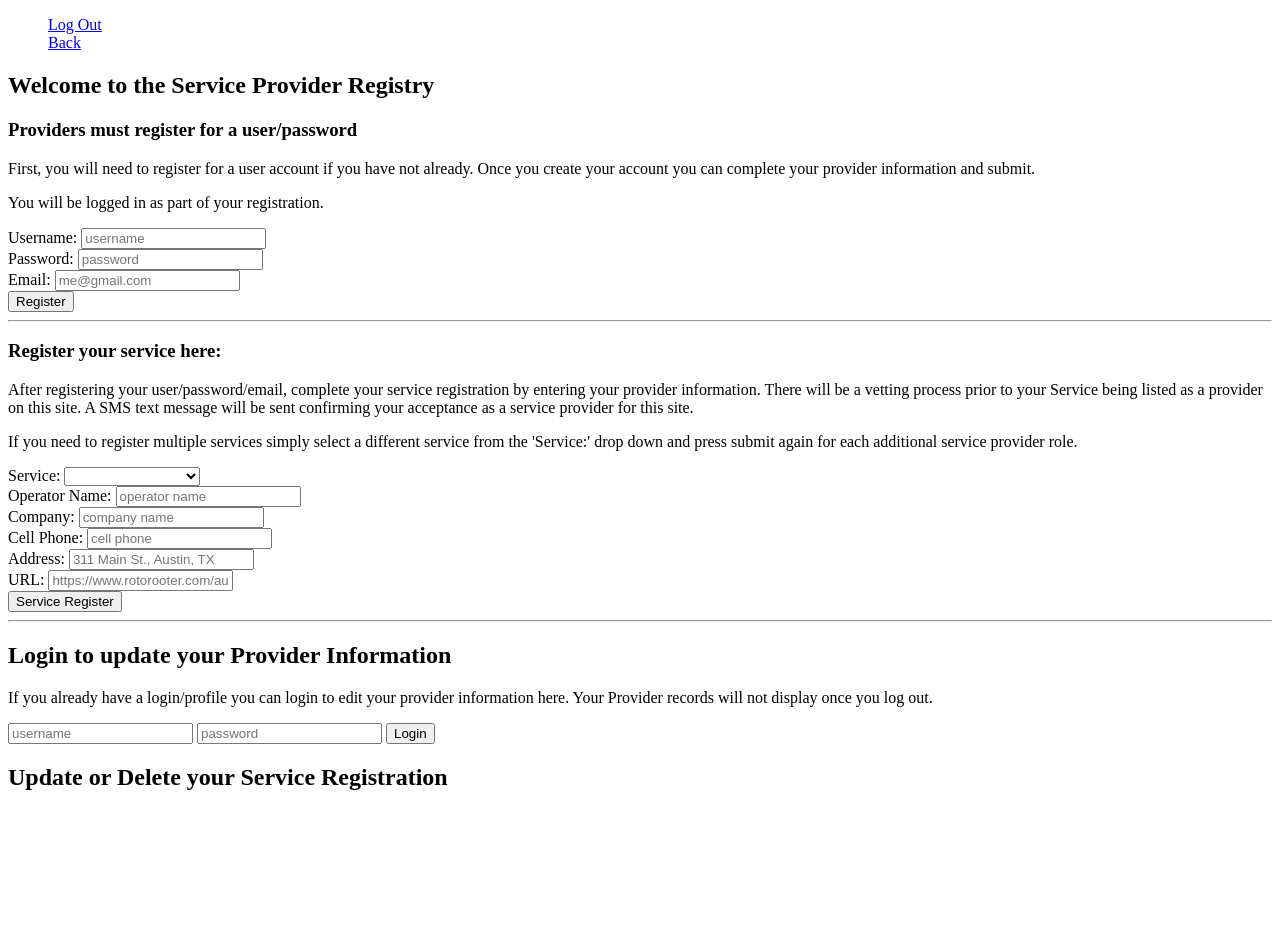
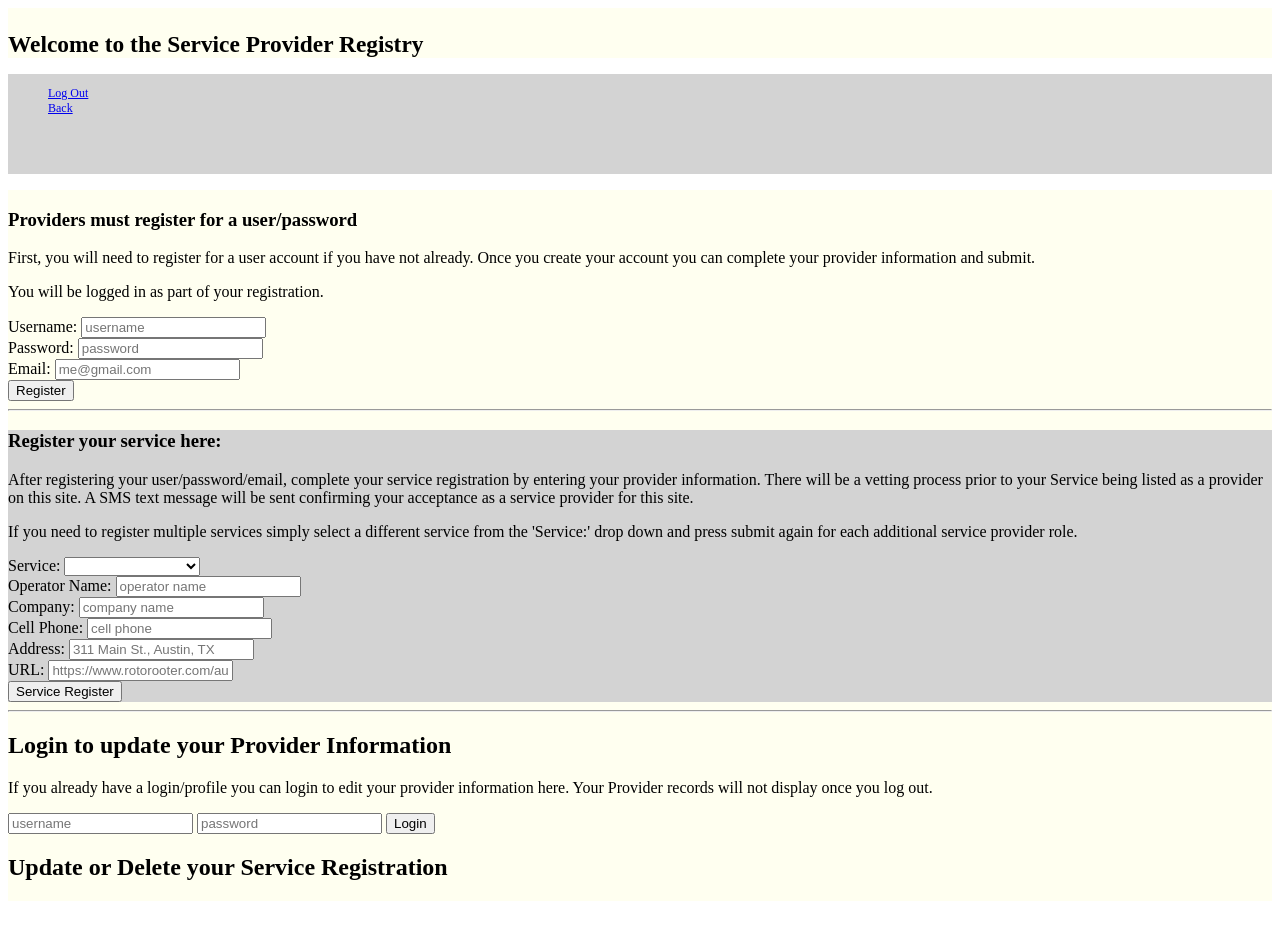
Before and after one commit to lin1ood/GA-FinalProject-Frontend, a website: page public/views/register.html in a window 1280 px wide. Before the commit the page ends 811 px from the top, so only its background shows below. Drawn offline with nearby package versions, Linux system fonts and the light colour scheme; no server answers.

Commit message:
styling for registration page

```diff
--- a/public/views/register.html
+++ b/public/views/register.html
@@ -9,6 +9,12 @@
     <title>Register</title>
   </head>
   <body ng-controller="mainController as ctrl">
+    <div class="grid">
+      <div class="title">
+        <h3>Welcome to the Service Provider Registry</h3>
+      </div>
+      <div class="links">
+
         <header>
           <nav id="top-nav">
             <ul>
@@ -17,9 +23,11 @@
            </ul>
           </nav>
       </header>
+    </div>
 
 
-    <h2>Welcome to the Service Provider Registry</h2>
+    <div class="listing">
+
     <h3>Providers must register for a user/password</h3>
     <p>First, you will need to register for a user account if you have not already.  Once you create your account you can complete your provider information and submit.</p>
     <p>You will be logged in as part of your registration.</p>
@@ -31,6 +39,7 @@
     </form>
 
     <hr/>
+<div>
 
     <h3>Register your service here:</h3>
     <p>After registering your user/password/email, complete your service registration by entering your provider information. There will be a vetting process prior to your Service being listed as a provider on this site.  A SMS text message will be sent confirming your acceptance as a service provider for this site.</p>
@@ -52,6 +61,7 @@
       URL: <input ng-model="providerData.url" type="url"  placeholder="https://www.rotorooter.com/austin/"><br/>
       <input type="submit" value="Service Register"/>
     </form>
+  </div>
 
     <hr>
 
@@ -62,6 +72,7 @@
       <input type="password" ng-model="userLogin.password" placeholder="password"/>
       <input type="submit" value="Login"/>
     </form>
+<div>
 
     <h2>Update or Delete your Service Registration</h2>
     <!--  List services associated with this user -->
@@ -87,6 +98,11 @@
       <input type="submit" value="Update this Service"/>
     </form>
   </ul>
+</div>
+
+</div>
+
+</div>
 
 
 
```
Lines whose indentation alone changed are shown as unchanged.
